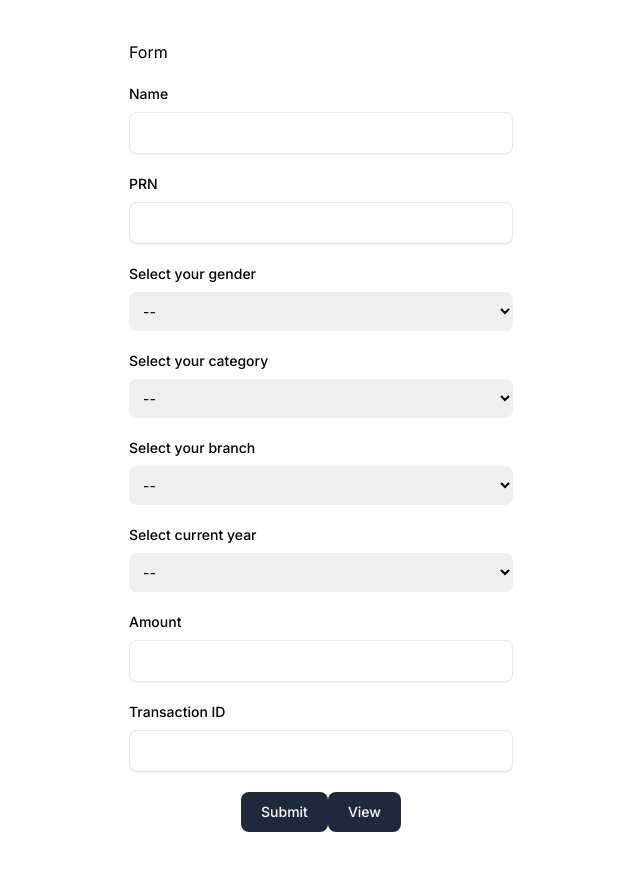
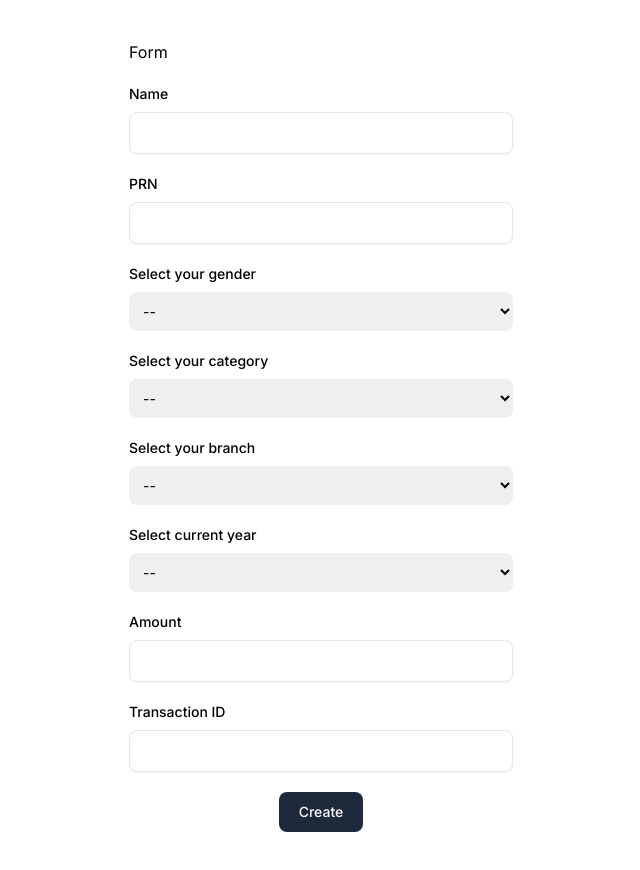
Before and after one commit to AMEY-GAIKAR/ReceiptGenerator, a Next.js app: page / in a window 1280 px wide. Shown: the whole page, without its empty margins (319-959 px from the left). Built offline with nearby package versions, Linux system fonts and the light colour scheme.

Commit message:
remove button

```diff
--- a/src/app/ui/form.jsx
+++ b/src/app/ui/form.jsx
@@ -1,7 +1,6 @@
 "use client"
 
 import Link from "next/link"
-// import { useRouter } from "next/navigation"
 import { useEffect, useState } from "react"
 
 export function CreateForm() {
@@ -18,7 +17,6 @@ export function CreateForm() {
   })
   const [buttonDisabled, setButtonDisabled] = useState(false)
   const [isLoading, setIsLoading] = useState(false)
-  // const router = useRouter()
 
   const onSubmit = async () => {
     try {
@@ -31,7 +29,6 @@ export function CreateForm() {
         },
       })
       console.log("Submission successful", response)
-      // router.push("/view")
     } catch (error) {
       console.log("Submission failed", error)
     } finally {
@@ -115,16 +112,13 @@ export function CreateForm() {
         <input type="text" id="transactionID" className="dark:shadow-sm-light block w-full rounded-lg border p-2.5 text-sm text-gray-900 shadow-sm" value={student.transactionID} onChange={(e) => {setStudent({...student, transactionID: e.target.value})}} required />
       </div>
       <div className="flex justify-center">
-        <button type="submit" onClick={onSubmit} className="rounded-lg bg-slate-800 px-5 py-2.5 text-center text-sm font-medium text-white hover:bg-slate-900 focus:outline-none focus:ring-4 focus:ring-slate-300 dark:bg-slate-800 dark:hover:bg-slate-900 dark:focus:ring-slate-800">
-          {buttonDisabled ? "Submit" : "Submit"}
-        </button>
         <Link
           className="rounded-lg bg-slate-800 px-5 py-2.5 text-center text-sm font-medium text-white hover:bg-slate-900 focus:outline-none focus:ring-4 focus:ring-slate-300 dark:bg-slate-800 dark:hover:bg-slate-900 dark:focus:ring-slate-800"
           href={{
             pathname: "/view",
             query: {student: JSON.stringify(student)},
           }}
-        >View
+        >Create
         </Link>
       </div>
     </form>
```
